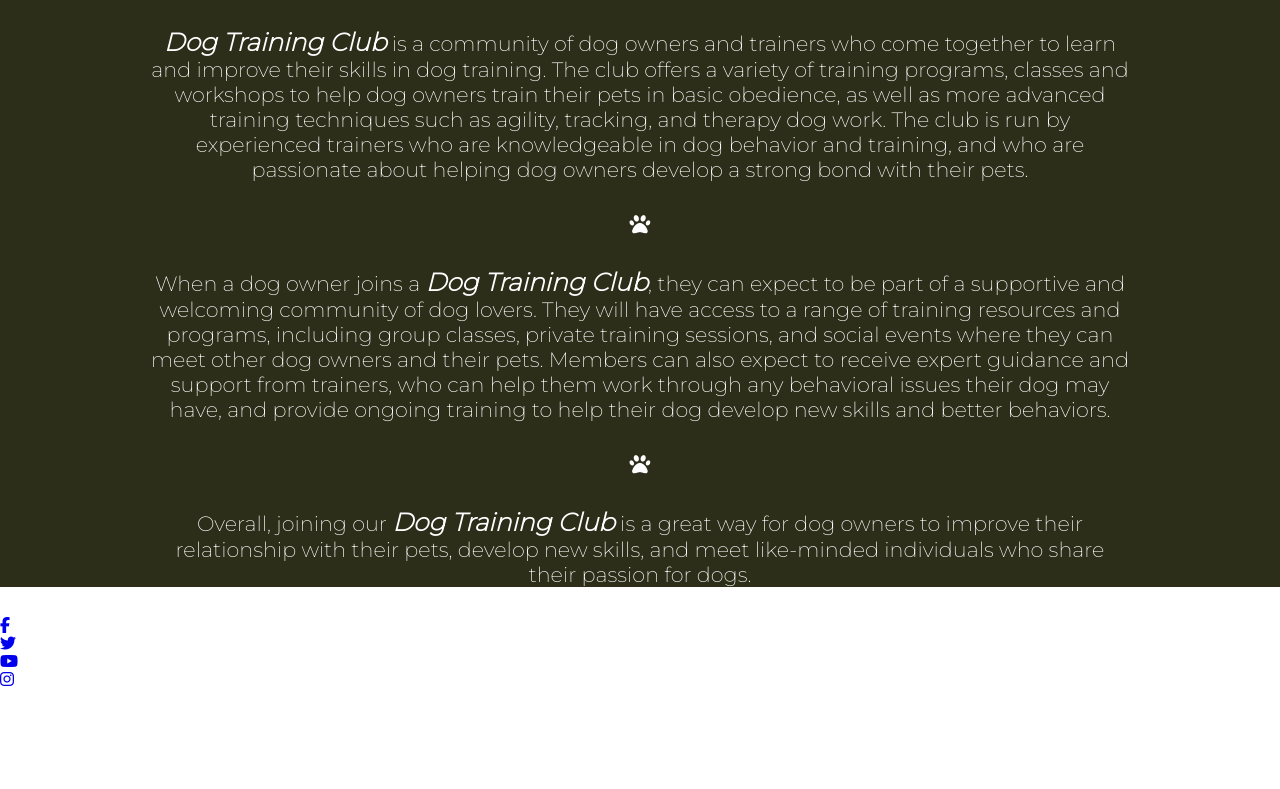
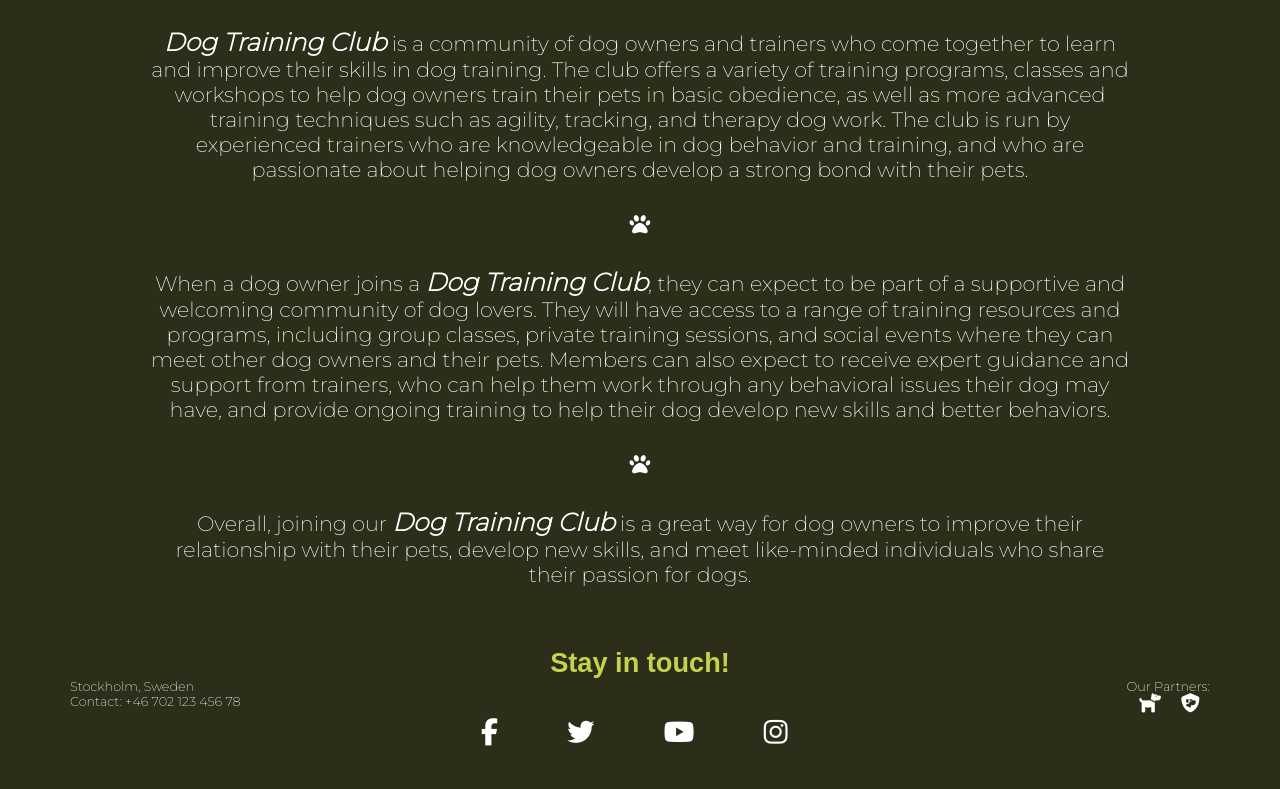
Before and after one commit to Ellusive89/Dog_Training_Club, a plain HTML site: page index.html in a window 1280 px wide. Shown: the part 960-1749 px from the top of the page. Before the commit the page ends 1649 px from the top, so only its background shows below. Drawn offline with Linux system fonts and the light colour scheme; a web font is replaced by a local one.

Commit message:
Add footer content and styling

```diff
--- a/assets/css/style.css
+++ b/assets/css/style.css
@@ -6,7 +6,7 @@
 }
 
 /* header and logo */
-header {
+  header {
     background-color: #2c2e19;
     font-weight: 400;
     color: #fff;
@@ -21,7 +21,7 @@ header {
     margin: 0;
   }
 
-  /* menu navigation links */
+ /* menu navigation links */
   #menu {
     list-style: none;
     margin: auto;
@@ -78,13 +78,80 @@ header {
     margin: 30px 150px;
   }
 
-  p b {
-    font-style: italic;
-    font-size: 120%;
-  }
-
   .dtc-style {
     font-weight: bold;
     font-style: italic;
     font-size: 120%;
   }
+
+  /* footer */
+
+  footer {
+    height: 100px;
+    background-color: #2c2e19;
+    margin-top: -40px;
+    padding: 70px;
+  }
+
+  #f_middle {
+    font-family: shantell sans, sans-serif;
+    color: #c6d14c;
+    font-size: 170%;
+    text-align: center;
+  }
+
+  .contact {
+    font-family: montserrat, sans-serif;
+    font-size: 80%;
+    color: #fff;
+    float: left;
+    width: 33%;
+  }
+
+  .footer_links {
+    display: flex;
+    justify-content: center;
+    align-items: center;
+    width: 33%;
+  }
+
+  .footer_links > li {
+    display: inline;
+    margin: 40px auto;
+  }
+
+  .footer_links i {
+    font-size: 170%;
+    color: #fff;
+  }
+
+  .footer_links :hover {
+  color: #c6d14c;
+  }
+
+  .partners {
+    font-family: montserrat, sans-serif;
+    font-size: 80%;
+    color: #fff;
+    float: right;
+
+  }
+
+  .partners_links {
+    align-items: right;
+  }
+
+  .partners_links > li {
+    display: inline;
+  }
+
+  .partners_links i {
+    font-size: 150%;
+    color: #fff;
+    float: right;
+    margin: auto 10px;
+  }
+
+  .partners_links :hover {
+    color: #c6d14c;
+    }
--- a/index.html
+++ b/index.html
@@ -53,7 +53,23 @@
       develop new skills, and meet like-minded individuals who share their passion for dogs.</p>
   </div>
   <footer>
-    <div></div>
+    <h2 id="f_middle">Stay in touch!</h2>
+    <div class="contact">
+      <p>Stockholm, Sweden</p>
+      <p>Contact: +46 702 123 456 78</p>
+    </div>
+    <div class="partners">
+      <p>Our Partners:</p>
+      <ul class="partners_links">
+        <li>
+          <a href="https://arkenzoo.se" target="_blank" rel="noopener"
+          aria-label="Visit our partners arkenzoo,se store page (opens in a new tab)"><i class="fa-solid fa-shield-dog"></i></a>
+        </li>
+        <li><a href="https://zoo.se" target="_blank" rel="noopener"
+          aria-label="Visit our partners zoo.se store page (opens in a new tab)"><i class="fa-solid fa-dog"></i></a>
+        </li>
+      </ul>
+    </div>
     <div>
       <ul class="footer_links">
         <li>
```
